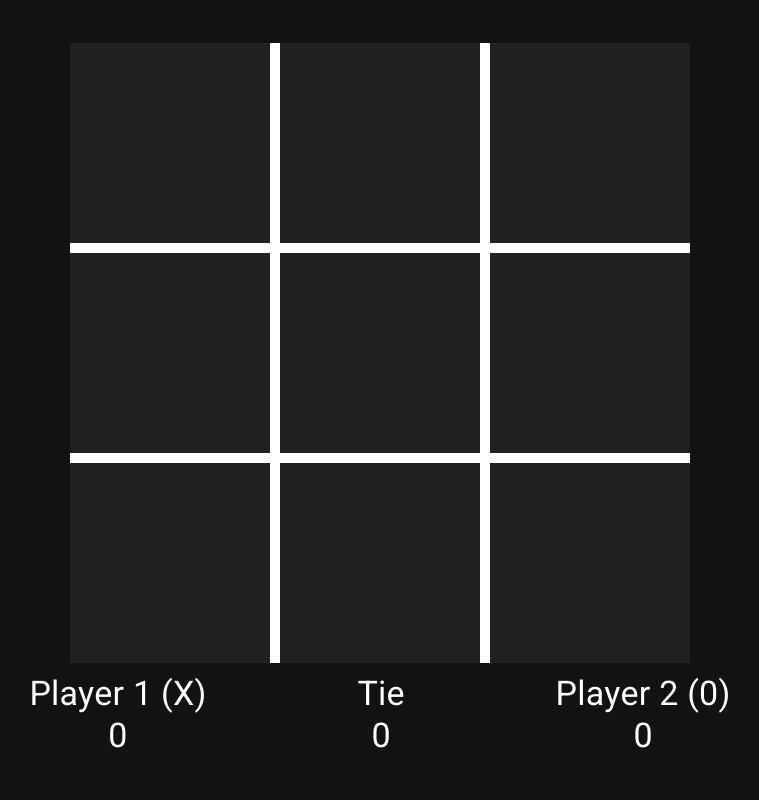
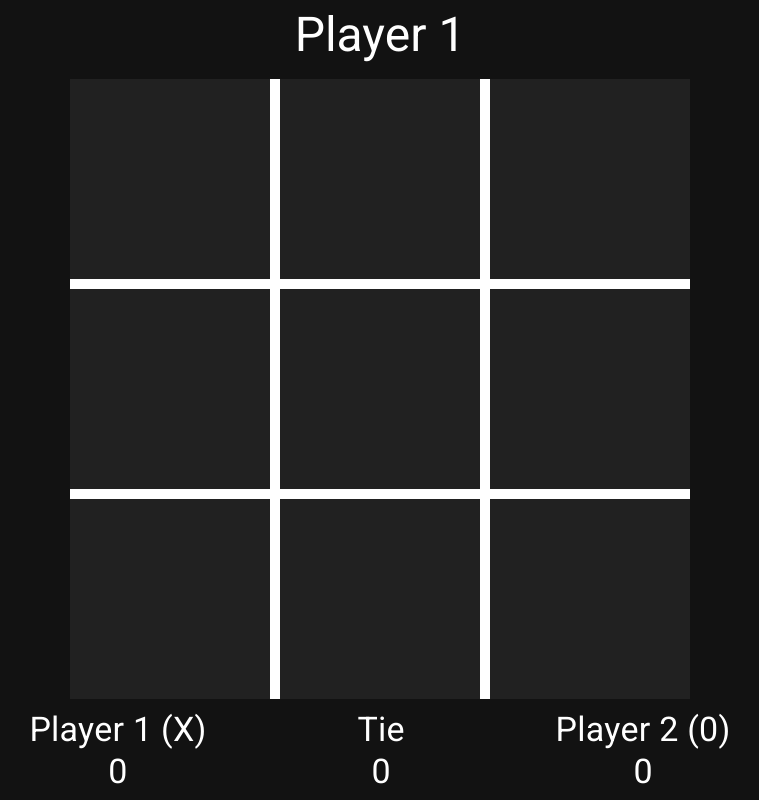
Before and after one commit to Lagicrus/TicTacToe, a React (Create React App) app in the folder tictactoe/: page / in a window 1280 px wide. Shown: the whole page, without its empty margins (260-1019 px from the left). Built offline with nearby package versions, Linux system fonts and the light colour scheme.

Commit message:
Start showing whose turn it is

```diff
--- a/tictactoe/src/App.js
+++ b/tictactoe/src/App.js
@@ -4,6 +4,7 @@ import {Container, CssBaseline} from "@mui/material";
 import Board from "./modules/board";
 import styles from "./styles.module.css";
 import Players from "./modules/players";
+import CurrentPlayer from "./modules/currentPlayer";
 
 const {center} = styles;
 
@@ -16,12 +17,14 @@ const theme = createTheme({
 function App() {
   const [player1Score, setPlayer1Score] = React.useState(0);
   const [player2Score, setPlayer2Score] = React.useState(0);
+  const [isPlayer1Turn, setIsPlayer1Turn] = React.useState(true);
 
   return (
     <ThemeProvider theme={theme}>
       <CssBaseline/>
       <div className={center}>
         <Container maxWidth="md">
+          <CurrentPlayer isPlayer1Turn={isPlayer1Turn}/>
           <Board/>
           <Players player1Score={player1Score} player2Score={player2Score}/>
         </Container>
--- /dev/null
+++ b/tictactoe/src/modules/currentPlayer.js
@@ -0,0 +1,17 @@
+import React from "react";
+import {Typography} from "@mui/material";
+import PropTypes from "prop-types";
+
+function CurrentPlayer({isPlayer1Turn}){
+  return (
+    <Typography variant="h3" textAlign="center" marginBottom={2}>
+      {isPlayer1Turn ? "Player 1" : "Player 2"}
+    </Typography>
+  );
+}
+
+CurrentPlayer.propTypes = {
+  isPlayer1Turn: PropTypes.bool.isRequired
+};
+
+export default CurrentPlayer;
```
